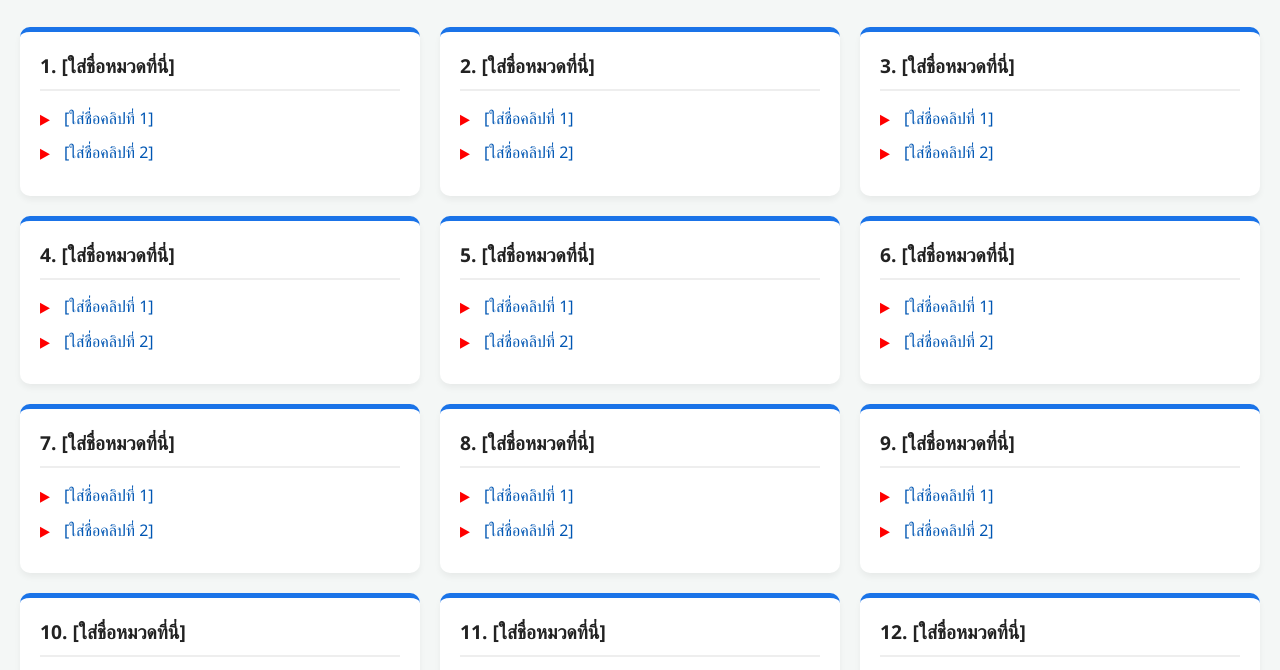
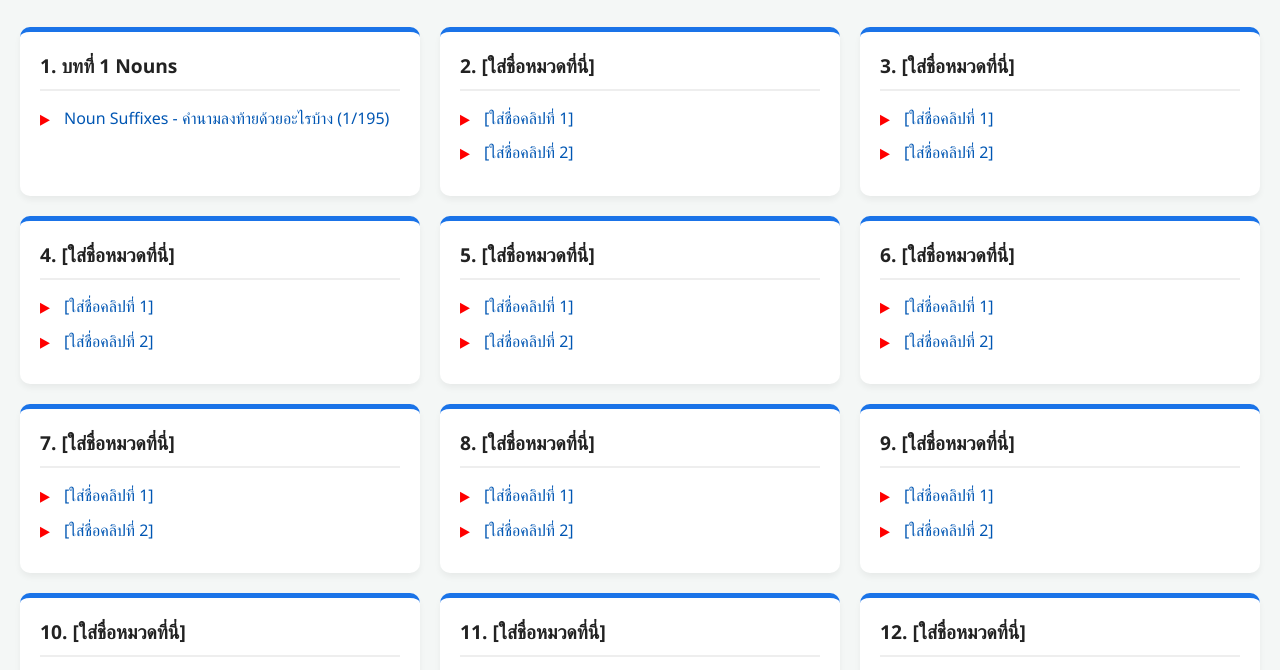
Before and after one commit to MaxChaiwatJr/TOEIC-2569, a plain HTML site: page index.html in a window 1280 px wide. Shown: the part 105-775 px from the top of the page. Drawn offline with Linux system fonts and the light colour scheme.

Commit message:
Update index.html

```diff
--- a/index.html
+++ b/index.html
@@ -82,10 +82,9 @@
 
         <!-- หมวดที่ 1 -->
         <div class="category-card">
-            <h2>1. [ใส่ชื่อหมวดที่นี่]</h2>
+            <h2>1. บทที่ 1 Nouns</h2>
             <ul class="video-list">
-                <li><a href="[ใส่ลิงก์ YouTube ที่นี่]" target="_blank">[ใส่ชื่อคลิปที่ 1]</a></li>
-                <li><a href="[ใส่ลิงก์ YouTube ที่นี่]" target="_blank">[ใส่ชื่อคลิปที่ 2]</a></li>
+                <li><a href="https://youtu.be/zDMh1H52b0o" target="_blank">Noun Suffixes - คำนามลงท้ายด้วยอะไรบ้าง (1/195)</a></li>
             </ul>
         </div>
 
```
